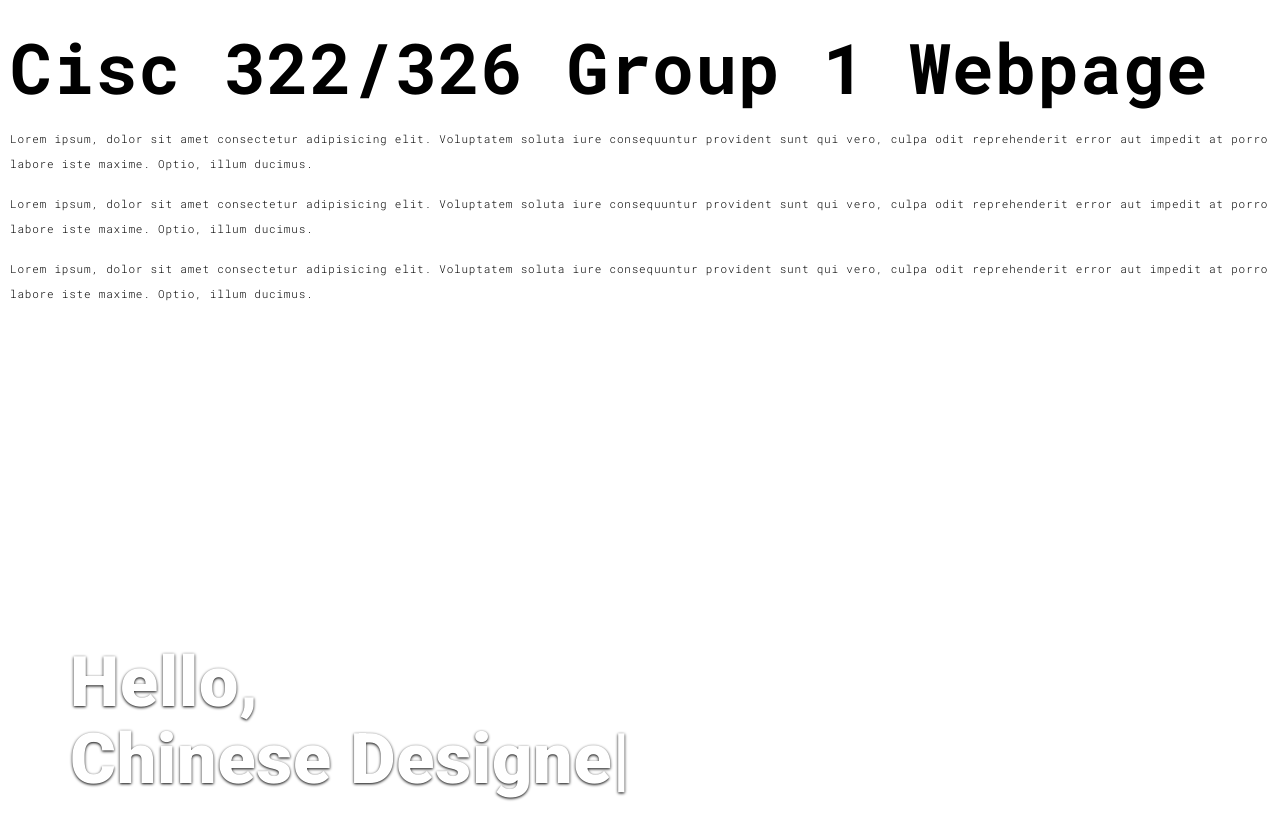
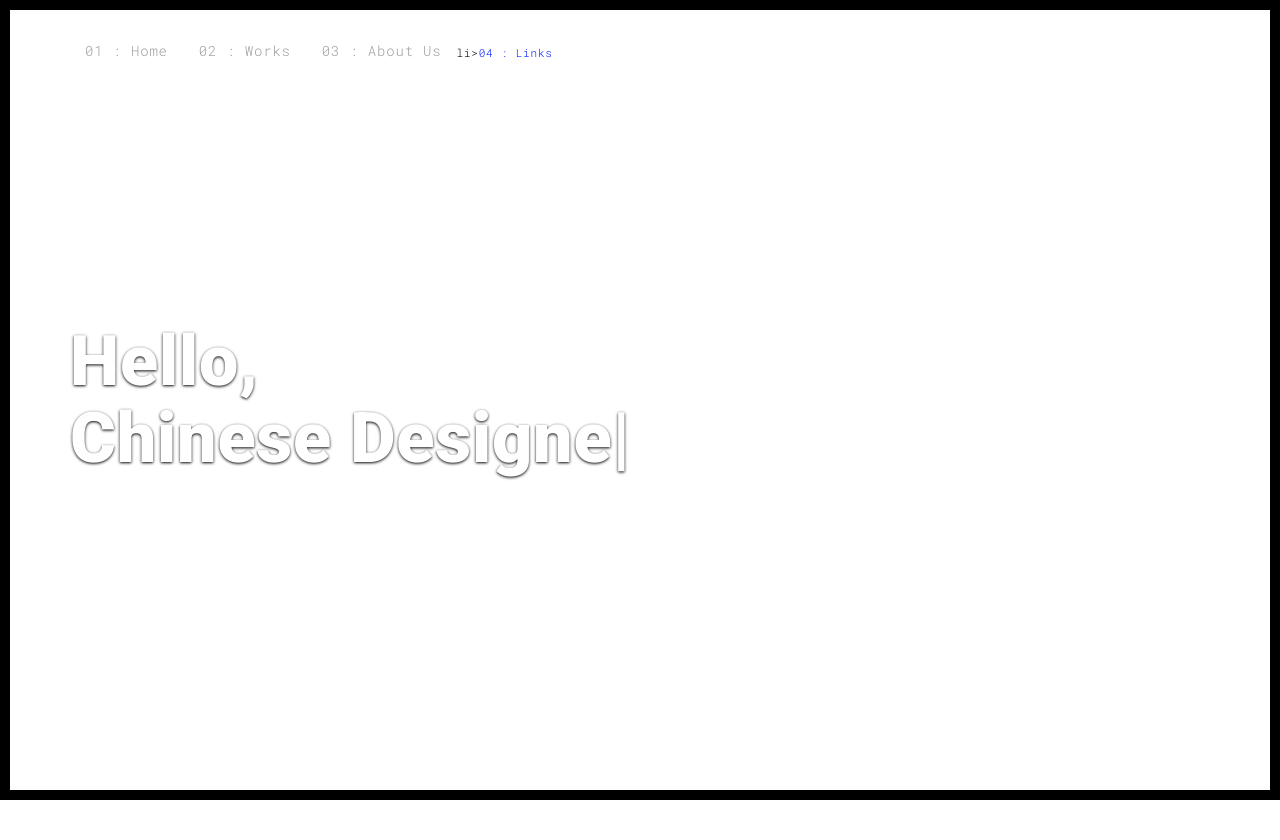
Before and after one commit to noonkho/322, a plain HTML site: page index.html in a window 1280 px wide. After the commit the page ends 800 px from the top, so only its background shows below. Drawn offline with Linux system fonts and the light colour scheme.

Commit message:
feat: add hyperlinks, nav and other div

```diff
--- a/index.html
+++ b/index.html
@@ -9,12 +9,35 @@
 
     <link rel="stylesheet" href="styles.css">
 </head>
-<body>
-    <h1>Cisc 322/326 Group 1 Webpage</h1>
+<body class="minimal">
+<div id="site-border-left"></div>
+<div id="site-border-right"></div>
+<div id="site-border-top"></div>
+<div id="site-border-bottom"></div>
 
-    <p>Lorem ipsum, dolor sit amet consectetur adipisicing elit. Voluptatem soluta iure consequuntur provident sunt qui vero, culpa odit reprehenderit error aut impedit at porro labore iste maxime. Optio, illum ducimus.</p>
-    <p>Lorem ipsum, dolor sit amet consectetur adipisicing elit. Voluptatem soluta iure consequuntur provident sunt qui vero, culpa odit reprehenderit error aut impedit at porro labore iste maxime. Optio, illum ducimus.</p>
-    <p>Lorem ipsum, dolor sit amet consectetur adipisicing elit. Voluptatem soluta iure consequuntur provident sunt qui vero, culpa odit reprehenderit error aut impedit at porro labore iste maxime. Optio, illum ducimus.</p>
+<header>
+    <nav class="navbar  navbar-fixed-top navbar-inverse">
+      <div class="container">
+          <button type="button" class="navbar-toggle collapsed" data-toggle="collapse" data-target="#navbar-collapse" aria-expanded="false">
+            <span class="sr-only">Toggle navigation</span>
+            <span class="icon-bar"></span>
+            <span class="icon-bar"></span>
+            <span class="icon-bar"></span>
+          </button>
+
+        <div class="collapse navbar-collapse" id="navbar-collapse">
+          <ul class="nav navbar-nav ">
+            <li><a href="./index.html" title="">01 : Home</a></li>
+            <li><a href="./works.html" title="">02 : Works</a></li>
+            <li><a href="./about.html" title="">03 : About Us</a></li>
+            li><a href="./link.html" title="">04 : Links</a></li>
+          </ul>
+
+
+        </div>
+      </div>
+    </nav>
+</header>
 
     <div class="hero-full-container background-image-container white-text-container" style="background-image: url('./assets/images/space.jpg')">
         <div class="container">
```
